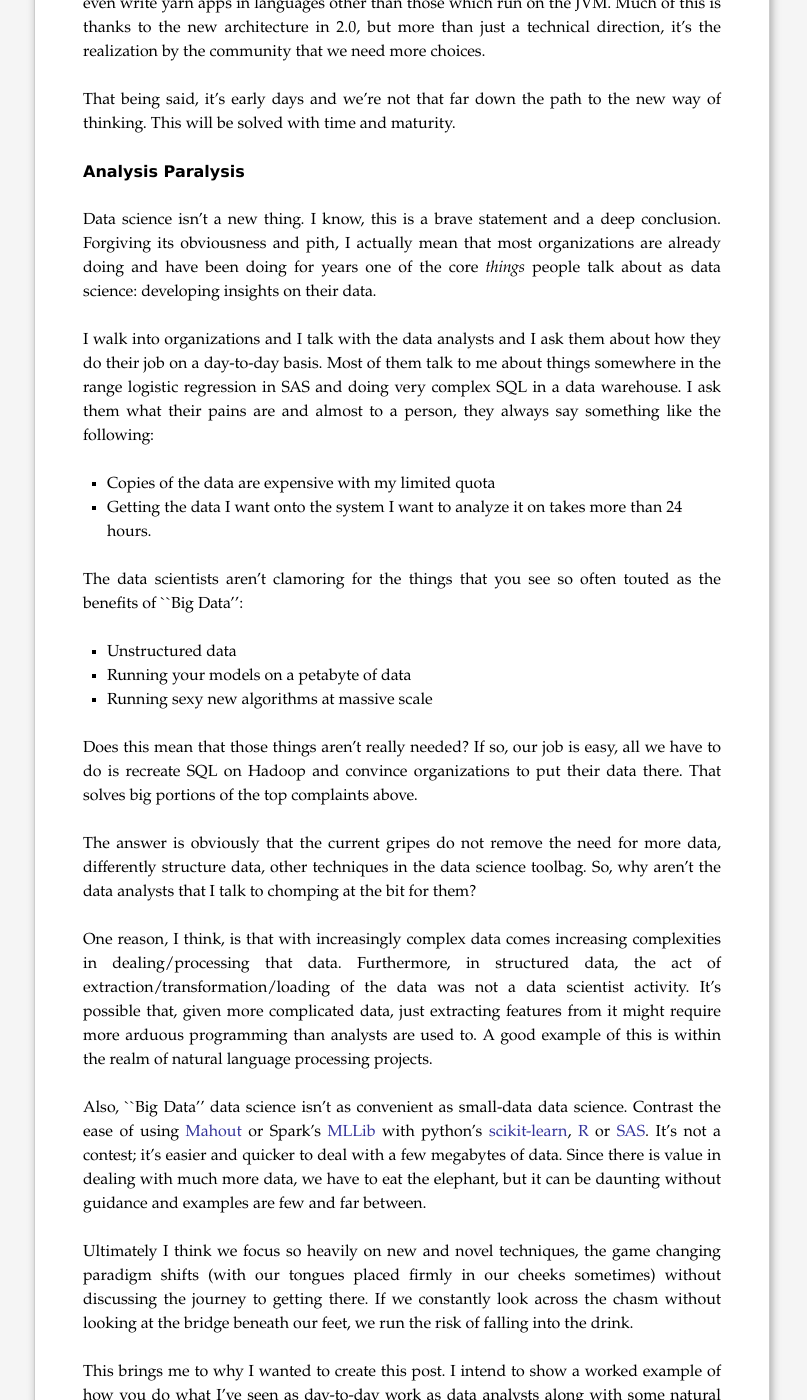
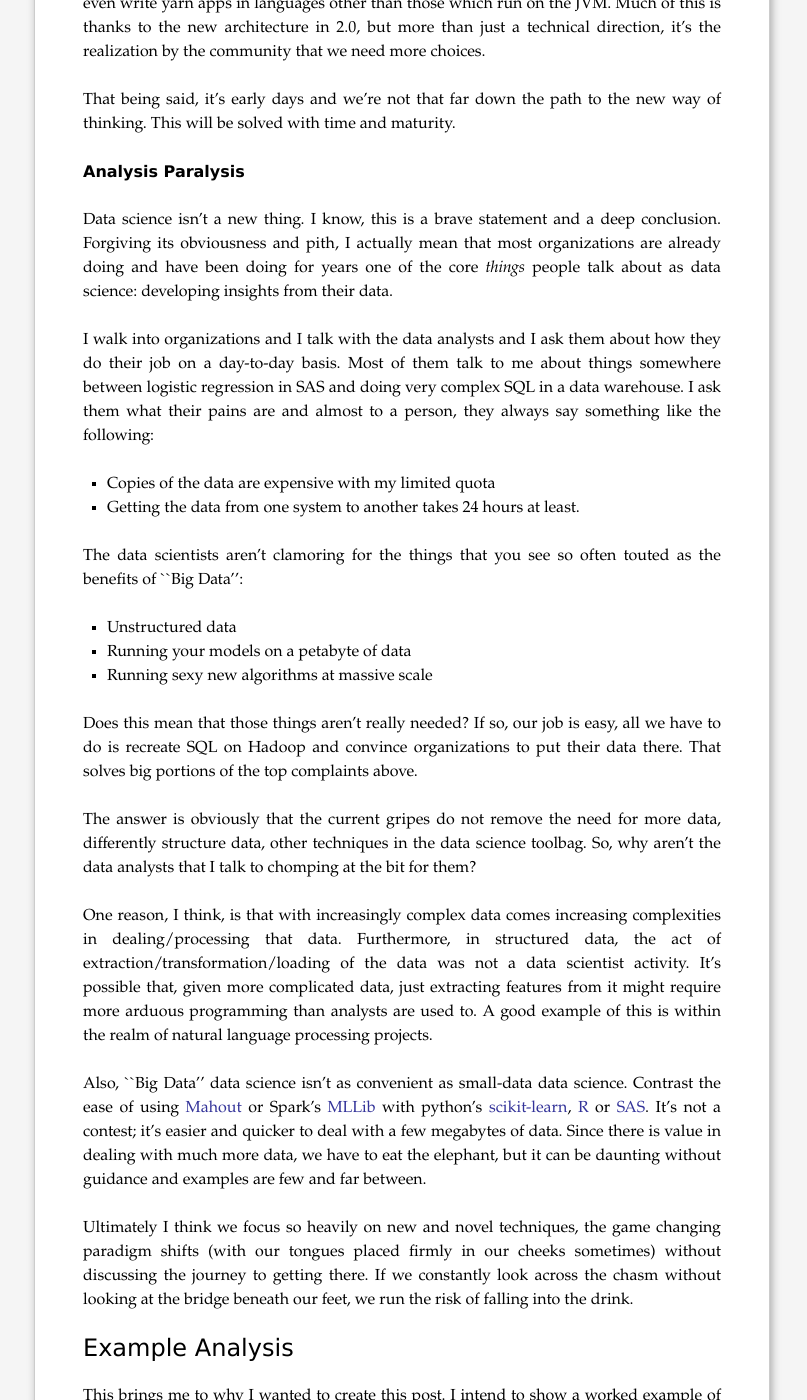
Before and after one commit to cestella/cestella.github.io, a Jekyll site: the page built from _posts/2014-10-24-pyspark-openpayments-analysis.markdown, in a window 1280 px wide and 1400 px high, scrolled down 3060 px. Shown: the whole window, without its empty margins (238-1045 px from the left). Built offline with Jekyll 4.4.1, drawn with Linux system fonts in a browser that asks for light colours; comment, search, counter and statistics services are not loaded; some of the changed text lies outside the part shown.

Commit message:
including older posts.

```diff
--- a/_posts/2014-10-24-pyspark-openpayments-analysis.markdown
+++ b/_posts/2014-10-24-pyspark-openpayments-analysis.markdown
@@ -115,14 +115,14 @@
 
 Data science isn't a new thing.  I know, this is a brave statement and a
 deep conclusion.  Forgiving its obviousness and pith, I actually mean
-that most organizations are already doing and have been doing for years one of the core *things* people talk about as data science: developing insights on their data.
+that most organizations are already doing and have been doing for years one of the core *things* people talk about as data science: developing insights from  their data.
 
 I walk into organizations and I talk with the data analysts and I ask
 them about how they do their job on a day-to-day basis.  Most of them
-talk to me about things somewhere in the range logistic regression in SAS and doing very complex SQL in a data warehouse.  I ask them what their pains are and almost to a person, they always say something like the following:
+talk to me about things somewhere between logistic regression in SAS and doing very complex SQL in a data warehouse.  I ask them what their pains are and almost to a person, they always say something like the following:
 
 * Copies of the data are expensive with my limited quota
-* Getting the data I want onto the system I want to analyze it on takes more than 24 hours.
+* Getting the data from one system to another takes 24 hours at least.
 
 The data scientists aren't clamoring for the things that you see so
 often touted as the benefits of ``Big Data'':
@@ -153,6 +153,10 @@
 
 Ultimately I think we focus so heavily on new and novel techniques, the game changing paradigm shifts (with our tongues placed firmly in our cheeks sometimes) without discussing the journey to getting there.  If we constantly look across the chasm without looking at the bridge beneath our feet, we run the risk of falling into the drink.
 
+Example Analysis
+===
+
+
 This brings me to why I wanted to create this post.  I intend to show a
 worked example of how you do what I've seen as day-to-day work as data analysts along with  some natural extension points that show how to use the system to do some possibly more interesting analysis.  Namely :
 
@@ -160,13 +164,9 @@
 * Generate reporting/images to communicate those characteristics to other people
 * Mine the data for likely incorrect or interesting data points that break with the characteristics found above.
 
-Example Analysis
-===
+Over the course of the next few blog posts, I will take some recently opened data from the Center of Medicare and Medicaid detailing the financial relationships between physicians, hospitals, etc and medical manufacturers and use Spark's Python bindings to look at the data, its shape, its outliers and look for data that may be amiss.
 
-I think it would be useful to start to fill in the gap of worked examples analyzing data with Hadoop.  I'm targeting some recently opened data from the Center of Medicare and Medicaid detailing the financial relationships between physicians, hospitals, etc and medical manufacturers.
-
-I'm using, primarily, Spark's Python bindings with data on Hadoop to do
-the analysis.  The indidual phases have been split into 4 parts:
+The indidual phases have been split into 4 parts:
 
 * [Data Overview and Preprocessing](pyspark-openpayments-analysis-part-2.html)
 * [Basic Structural Analysis](pyspark-openpayments-analysis-part-3.html)
```
Also changed, not shown: other parts of _posts/2014-10-24-pyspark-openpayments-analysis.markdown (+1 -1 lines).
